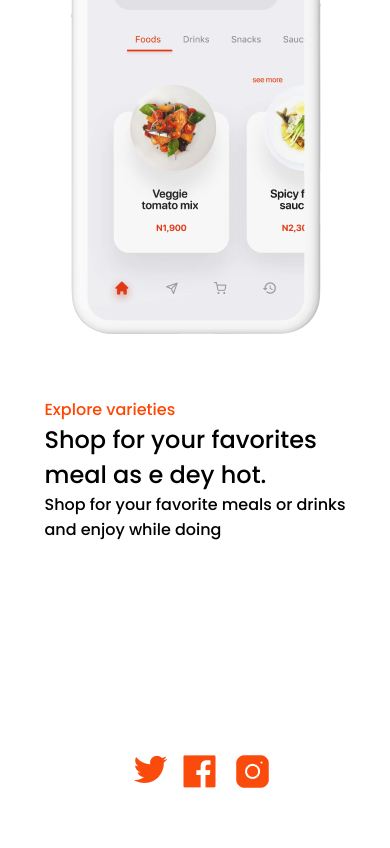
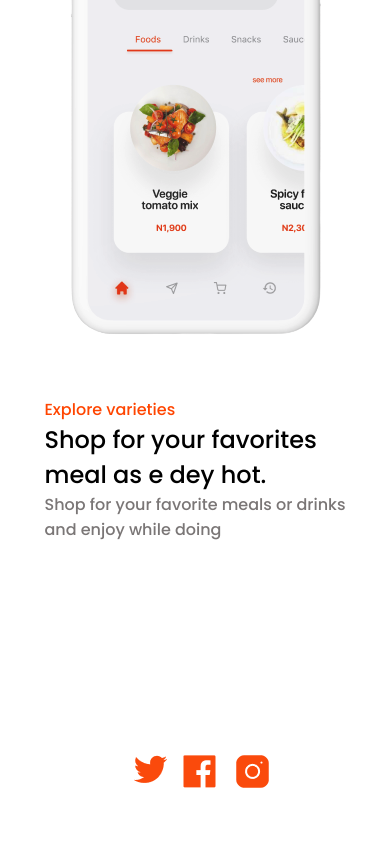
Before and after one commit to Sukuna18/bella-orange, a plain HTML site: page index.html in a window 390 px wide. Shown: the part 2360-3208 px from the top of the page. Drawn offline with Linux system fonts and the light colour scheme.

Commit message:
update2 version mobile

```diff
--- a/style.css
+++ b/style.css
@@ -251,6 +251,7 @@ body {
 .container > div:nth-child(6) > div:nth-child(1) > div > div:nth-child(4),
 .container > div:nth-child(6) > div:nth-child(1) > div > div:nth-child(5) {
   font-size: 1.5rem;
+  color: var(--gris);
 }
 .container > div:nth-child(7) {
   display: flex;
```
